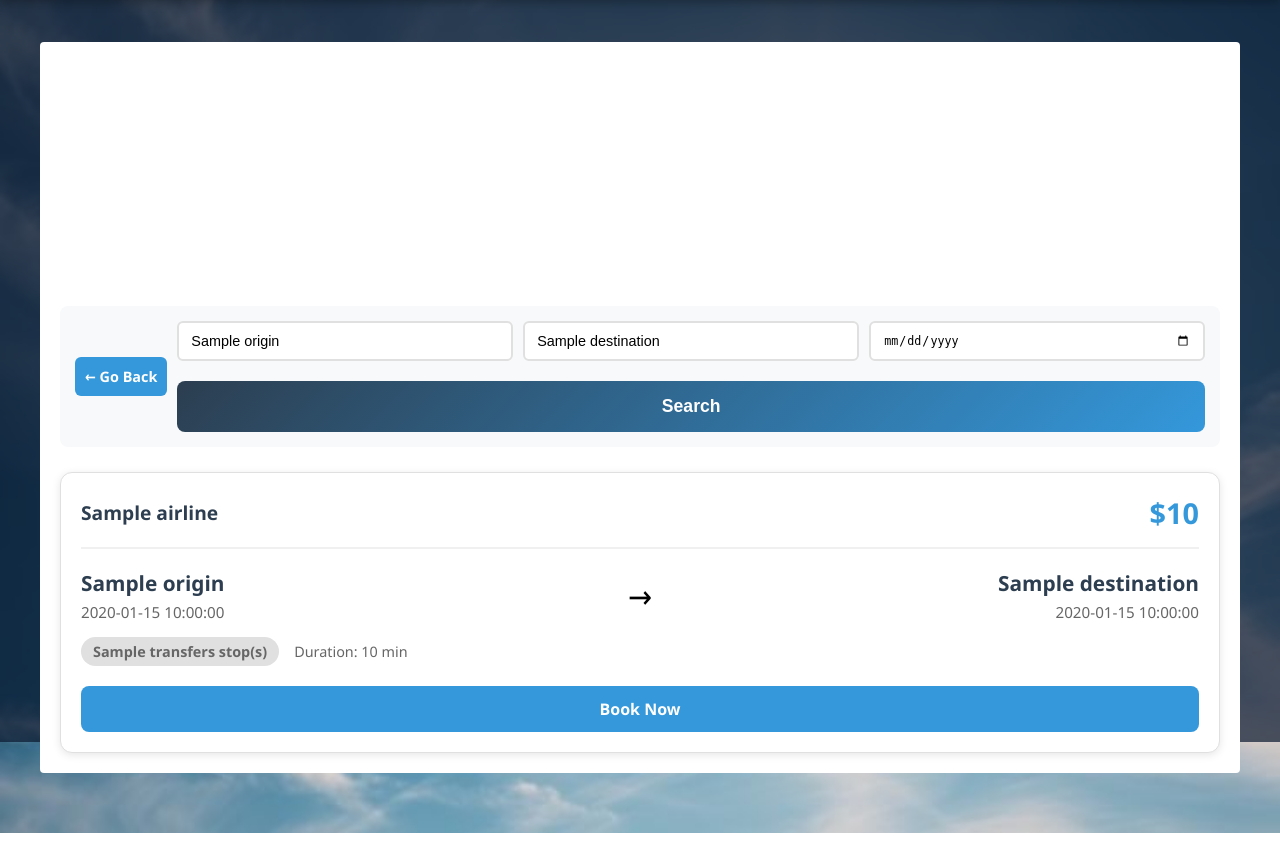
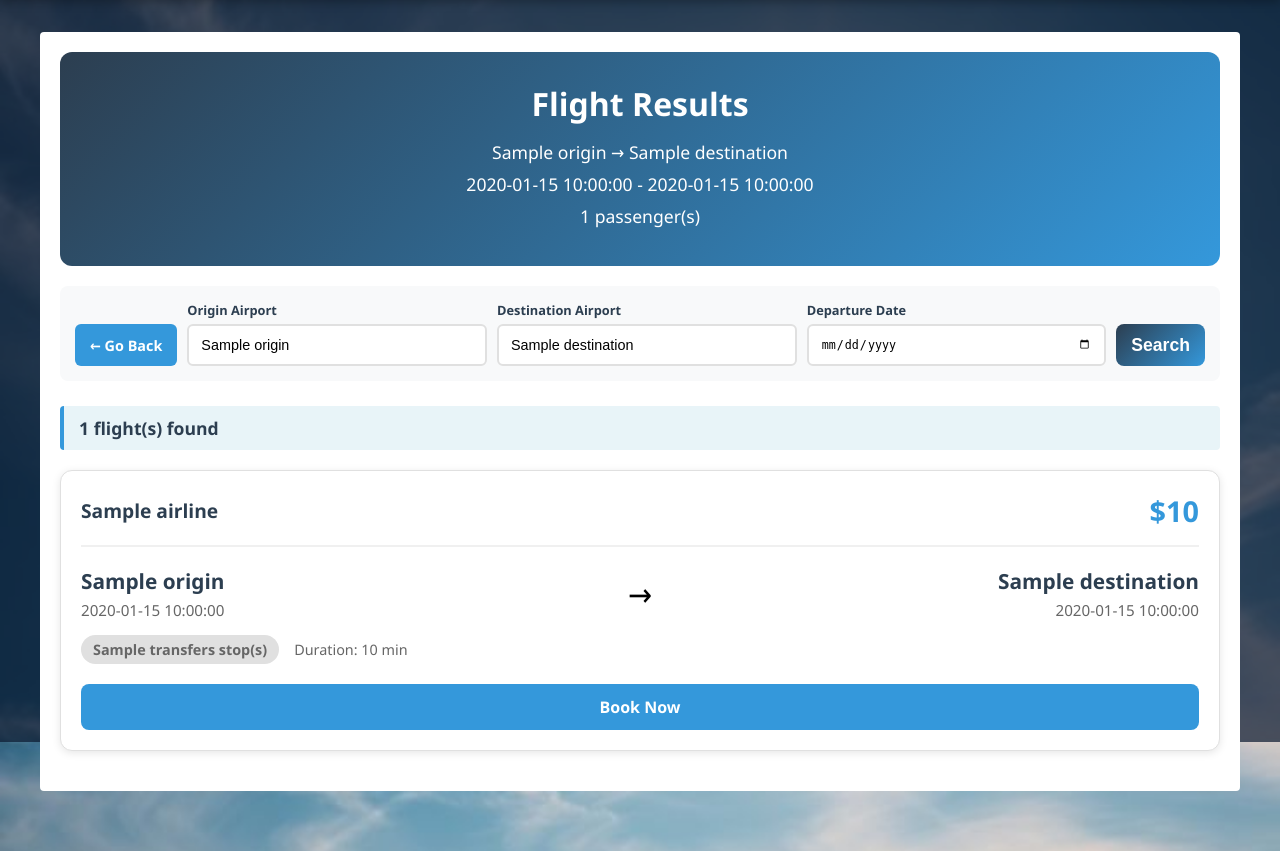
Before and after one commit to paoloprogram12/Flight-Price-Tracker, a Flask app: template flight_price_tracker/src/web/templates/results.html in a window 1280 px wide. Shown: the part 58-909 px from the top of the page. Run offline with Flask 3, Linux system fonts and the light colour scheme; the template is opened without the code that fills it: most values are stand-ins (such as "Sample title", 1, 10 or a date in 2020).

Commit message:
finished styling results page

```diff
--- a/flight_price_tracker/src/web/static/style.css
+++ b/flight_price_tracker/src/web/static/style.css
@@ -291,8 +291,8 @@ body:has(.results-container) {
 
 .results-container {
     max-width: 1200px;
-    margin: 80px auto 40px;
-    padding: 20px;
+    margin: 70px auto 40px;
+    padding: 20px 20px 40px;
     background: white;
     border-radius: 4px;
 }
@@ -300,13 +300,12 @@ body:has(.results-container) {
 /* Results Search Bar */
 .results-search-bar {
     display: flex;
-    align-items: center;
+    align-items: flex-end;
     gap: 10px;
     margin-bottom: 25px;
     padding: 15px;
     background: #f8f9fa;
     border-radius: 8px;
-    flex-wrap: wrap;
 }
 
 /* Go Back Button (Top) */
@@ -321,7 +320,7 @@ body:has(.results-container) {
     font-weight: 600;
     margin-bottom: 20px;
     transition: all 0.3s ease; */
-    padding: 10px;
+    padding: 0 15px;
     background: #3498db;
     color: white;
     text-decoration: none;
@@ -330,6 +329,9 @@ body:has(.results-container) {
     font-size: 0.9em;
     white-space: nowrap;
     transition: background 0.3s ease;
+    height: 42px;
+    display: flex;
+    align-items: center;
 }
 
 .back-btn:hover {
@@ -342,7 +344,7 @@ body:has(.results-container) {
     display: flex;
     gap: 10px;
     flex: 1;
-    flex-wrap: wrap;
+    align-items: flex-end;
 }
 
 .inline-search-form input[type="text"],
@@ -351,8 +353,9 @@ body:has(.results-container) {
     border: 2px solid #e0e0e0;
     border-radius: 6px;
     font-size: 0.9em;
-    flex: 1;
-    min-width: 120px;
+    width: 100%;
+    height: 42px;
+    box-sizing: border-box;
 }
 
 .inline-search-form input[type="text"]:focus,
@@ -361,9 +364,23 @@ body:has(.results-container) {
     border-color: #3498db;
 }
 
+.inline-field {
+    display: flex;
+    flex-direction: column;
+    flex: 1 1 0;
+    min-width: 100px;
+}
+
+.inline-field label {
+    font-size: 0.8em;
+    font-weight: 600;
+    color: #2c3e50;
+    margin-bottom: 5px;
+}
+
 .search-btn {
-        padding: 10px 20px;
-        background: linear-gradient(135deg, #2c3e50, 0%, #3498db 100%);
+        padding: 0 20px;
+        background: linear-gradient(135deg, #2c3e50 0%, #3498db 100%);
         color: white;
         border: none;
         border-radius: 6px;
@@ -371,19 +388,38 @@ body:has(.results-container) {
         cursor: pointer;
         transition: transform 0.2s ease;
         white-space: nowrap;
+        height: 42px;
+        flex: 0 0 auto;
+        max-width: max-content;
+        width: auto;
+        display: flex;
+        align-items: center;
+        justify-content: center;
     }
 
 .search-btn:hover {
     transform: translateY(-2px);
 }
 
+/* Flight Count Display */
+.flight-count {
+    font-size: 1.1em;
+    font-weight: 600;
+    color: #2c3e50;
+    margin-bottom: 20px;
+    padding: 10px 15px;
+    background: #e8f4f8;
+    border-left: 4px solid #3498db;
+    border-radius: 4px;
+}
+
 /* Search Summary Section */
 .search-summary {
-    background: linear-gradient(135 deg, #2c3e50 0%, #3498db 100%);
+    background: linear-gradient(135deg, #2c3e50 0%, #3498db 100%);
     color: white;
     padding: 30px;
     border-radius: 12px;
-    margin-bottom: 30px;
+    margin-bottom: 20px;
     text-align: center;
 }
 
--- a/flight_price_tracker/src/web/templates/index.html
+++ b/flight_price_tracker/src/web/templates/index.html
@@ -42,12 +42,12 @@
 
                 <div class="form-group">
                     <label for="destination">Destination Airport:</label>
-                    <input type="text" id="destination" name="destination" placeholder="e.g., TYO" required>
+                    <input type="text" id="destination" name="destination" placeholder="e.g., NRT" required>
                 </div>
 
                 <div class="form-group">
                     <label for="departure_date">Departure Date:</label>
-                    <input type="date" id="departure_date" name="departure_date">
+                    <input type="date" id="departure_date" name="departure_date" required>
                 </div>
 
                 <div class="form-group" id="return_date_group">
--- a/flight_price_tracker/src/web/templates/results.html
+++ b/flight_price_tracker/src/web/templates/results.html
@@ -29,11 +29,25 @@
                 <a href="/" class="back-btn">← Go Back</a>
 
                 <form action="/search" method="POST" class="inline-search-form">
-                    <input type="text" name="origin" id="results-origin" placeholder="Origin" value="{{ origin }}" required>
-                    <input type="text" name="destination" id="results-destination" placeholder="Destination" value="{{ destination }}" required>
-                    <input type="date" name="departure_date" value="{{ departure_date }}" required>
+                    <div class="inline-field">
+                        <label for="results-origin">Origin Airport</label>
+                        <input type="text" name="origin" id="results-origin" placeholder="e.g., LAX" value="{{ origin }}" required>
+                    </div>
+
+                    <div class="inline-field">
+                        <label for="results-destination">Destination Airport</label>
+                        <input type="text" name="destination" id="results-destination" placeholder="e.g., NRT" value="{{ destination }}" required>
+                    </div>
+
+                    <div class="inline-field">
+                        <label for="results-departure">Departure Date</label>
+                        <input type="date" name="departure_date" id="results-destination" value="{{ departure_date }}" required>
+                    </div>
                     {% if trip_type == 'round-trip' %}
-                        <input type="date" name="return_date" value="{{ return_date }}" required>
+                        <div class="inline-field">
+                            <label for="results-return">Return Date</label>
+                            <input type="date" name="return_date" id="results-return" value="{{ return_date }}" required>
+                        </div>
                     {% endif %}
 
                     <!-- Hidden filds to preserve other form data -->
@@ -48,6 +62,10 @@
             </div>
 
         {% if flights %}
+
+            <div class="flight-count">
+                {{ flights|length }} flight(s) found
+            </div>
 
             <div class="flights-list">
                 {% for flight in flights %}
```
